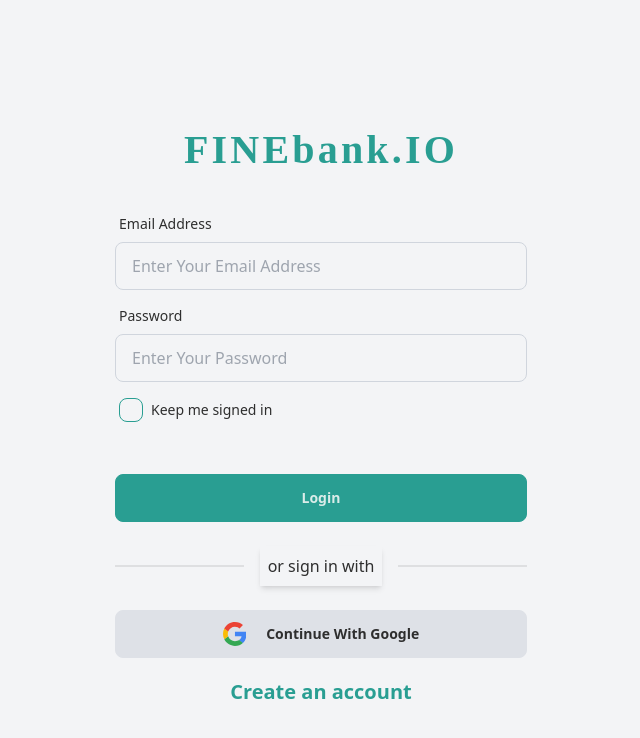
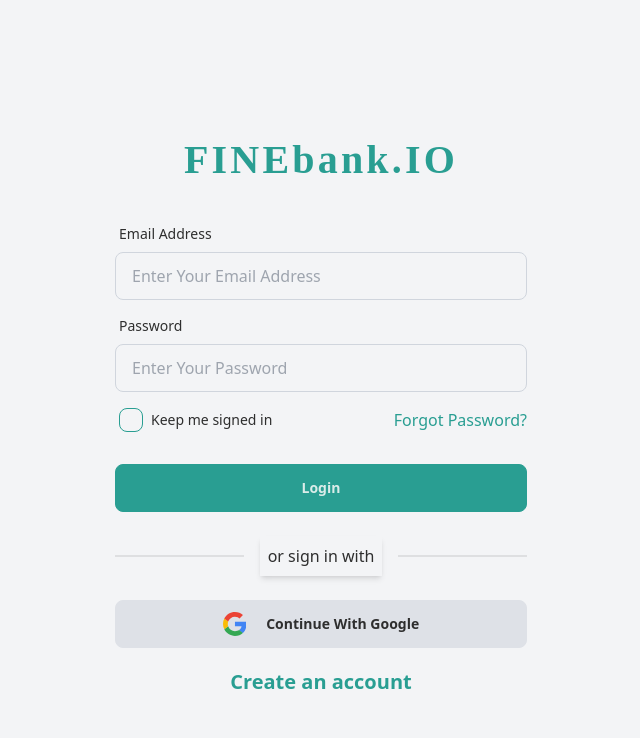
Before and after one commit to rhshuvo44/finebank-dashboard, a React (Vite) app: page / in a window 1280 px wide. Shown: the top 738 px of the page, without its empty margins (319-959 px from the left). Built offline with nearby package versions, Linux system fonts and the light colour scheme.

Commit message:
login pages

```diff
--- a/src/components/Button.jsx
+++ b/src/components/Button.jsx
@@ -1,6 +1,6 @@
 const Button = ({text}) => {
   return (
-    <button type="submit" className="btn btn-primary capitalize my-5">
+    <button type="submit" className="btn btn-primary capitalize mb-5">
      {text}
     </button>
   );
--- a/src/components/form/Checkbox.jsx
+++ b/src/components/form/Checkbox.jsx
@@ -1,11 +1,9 @@
 const Checkbox = ({ label }) => {
   return (
-    <div className="form-control">
-      <label className="label cursor-pointer justify-start">
-        <input type="checkbox" className="checkbox checkbox-primary" />
-        <span className="label-text ml-2">{label}</span>
-      </label>
-    </div>
+    <label className="label cursor-pointer justify-start">
+      <input type="checkbox" className="checkbox checkbox-primary" />
+      <span className="label-text ml-2">{label}</span>
+    </label>
   );
 };
 
--- a/src/pages/Login.jsx
+++ b/src/pages/Login.jsx
@@ -49,7 +49,12 @@ const Login = () => {
               register={register}
               errors={errors}
             />
-            <Checkbox label="Keep me signed in" />
+            <div className="flex justify-between items-center">
+              <Checkbox label="Keep me signed in" />
+              <Link to="/" className="text-primary ">
+                Forgot Password?
+              </Link>
+            </div>
             <div className="form-control mt-6">
               <Button text="Login" />
             </div>
```
